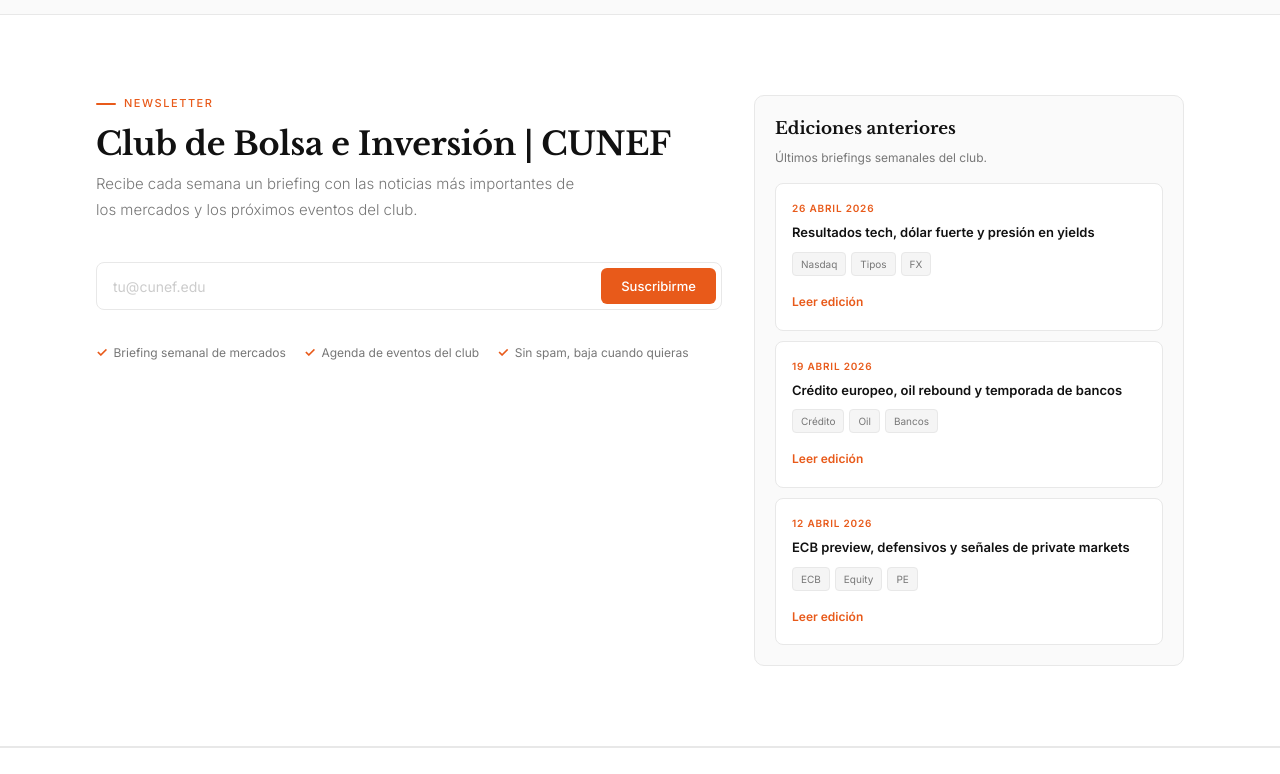
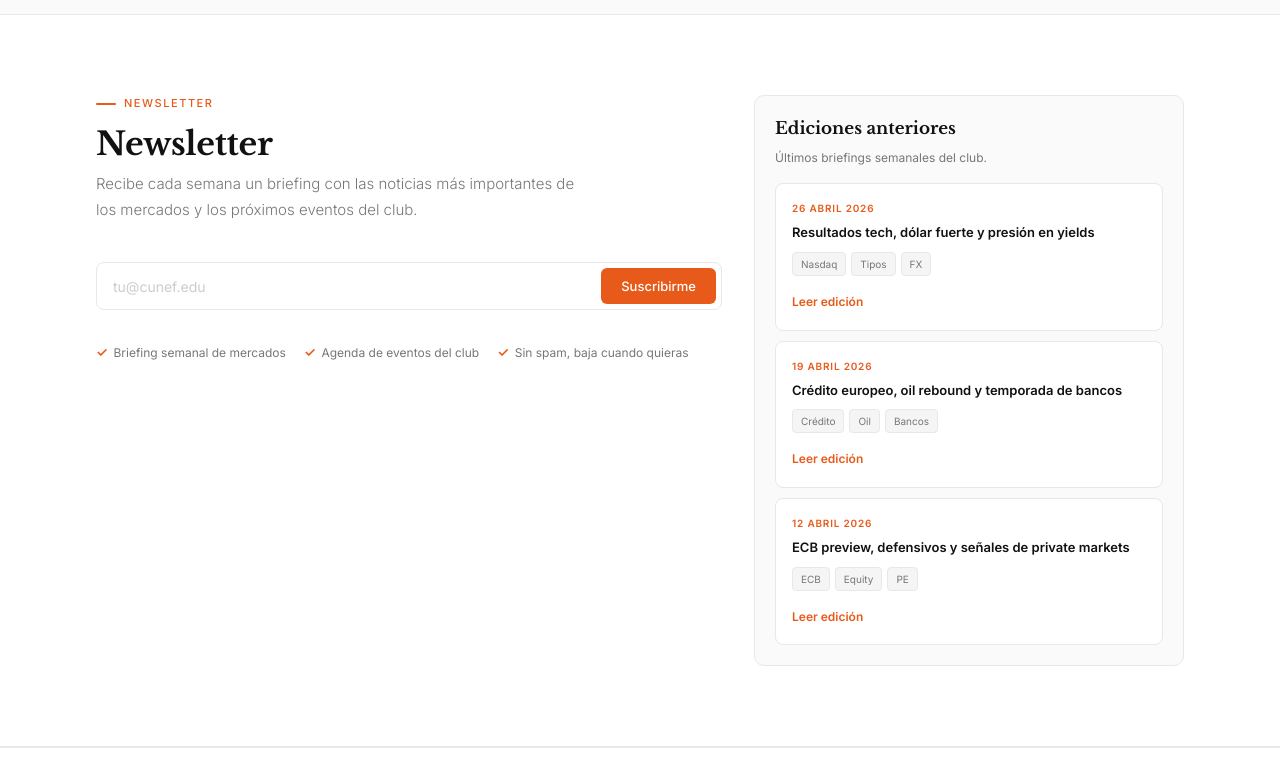
Before and after one commit to gonzatela/Club-bolsa-e-inversion, a website: page index.html in a window 1280 px wide. Shown: the part 7920-8694 px from the top of the page. Drawn offline with nearby package versions, Linux system fonts and the light colour scheme; a script that the page names is missing.

Commit message:
Rename newsletter section title

```diff
--- a/index.html
+++ b/index.html
@@ -686,7 +686,7 @@
   <div class="newsletter-wrap">
     <div class="newsletter-main">
       <div class="section-tag">Newsletter</div>
-      <h2 class="section-title">Club de Bolsa e Inversión | CUNEF</h2>
+      <h2 class="section-title">Newsletter</h2>
       <p class="section-sub">Recibe cada semana un briefing con las noticias más importantes de los mercados y los próximos eventos del club.</p>
 
       <div class="newsletter-form">
```
